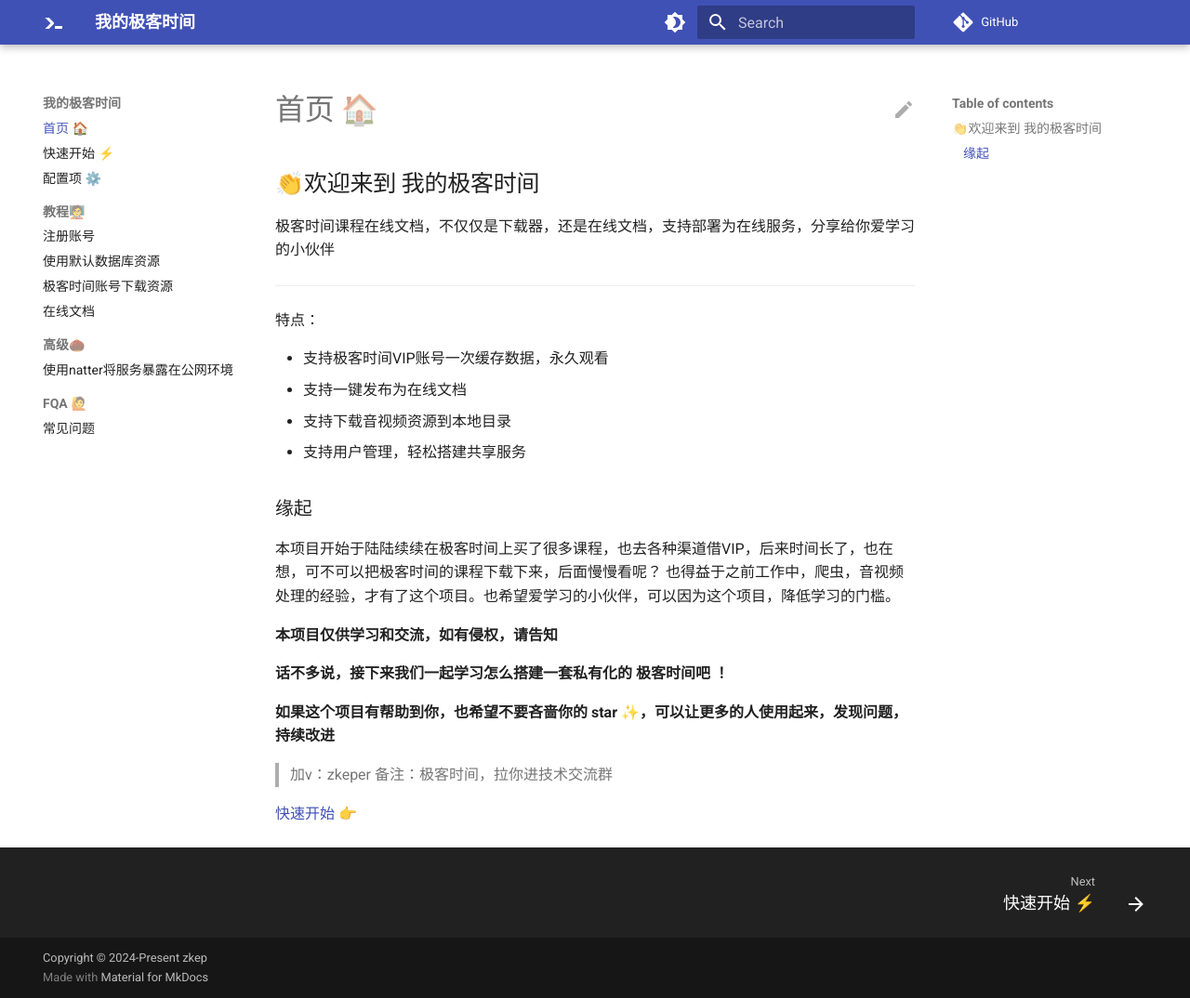
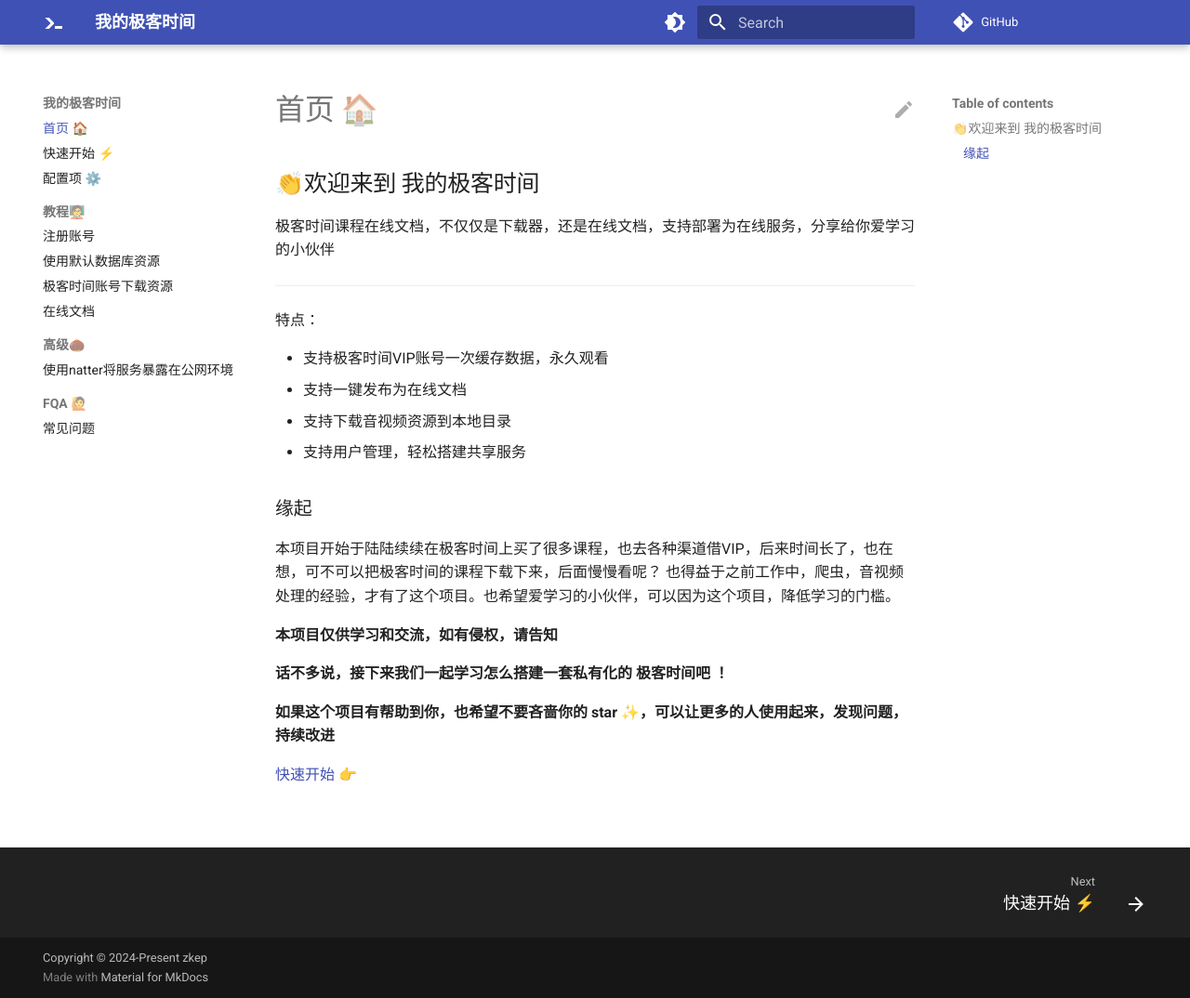
Before and after one commit to zkep/my-geektime, an MkDocs documentation site: the page built from docs/index.md, in a window 1280 px wide and 1074 px high. Shown: the whole window at 93% size. Built offline with MkDocs 1.6.1 and Material for MkDocs 9.7.7, drawn with Linux system fonts in a browser that asks for light colours; comment, search, counter and statistics services are not loaded; the version menu is left out.

Commit message:
👋update docs

```diff
--- a/docs/index.md
+++ b/docs/index.md
@@ -27,6 +27,4 @@
  **如果这个项目有帮助到你，也希望不要吝啬你的 star ✨，可以让更多的人使用起来，发现问题，持续改进**
 
 
-> 加v：zkeper 备注：极客时间，拉你进技术交流群
-
 [快速开始](./gettingstarted.md) 👉
```
Also changed, not shown: README.md (+0 -2 lines).
